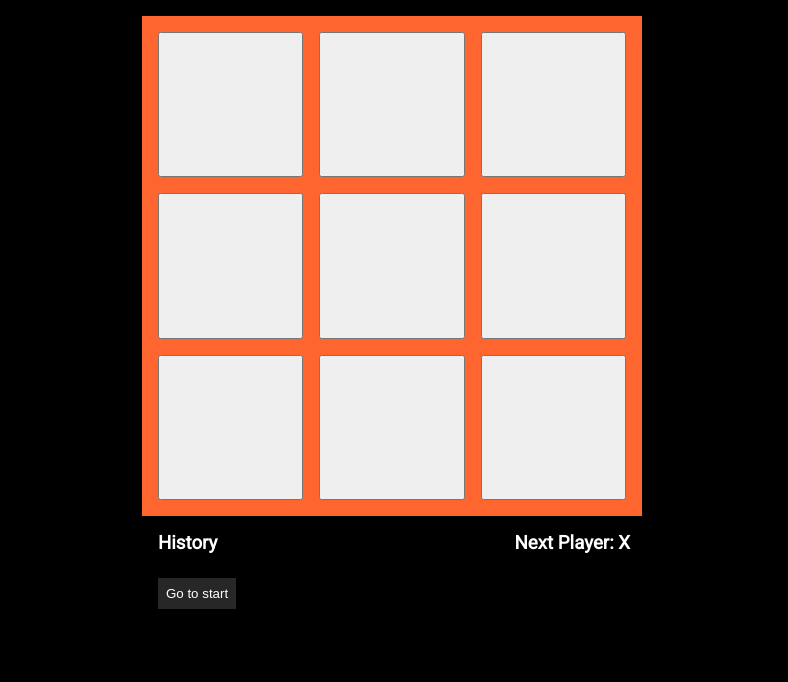
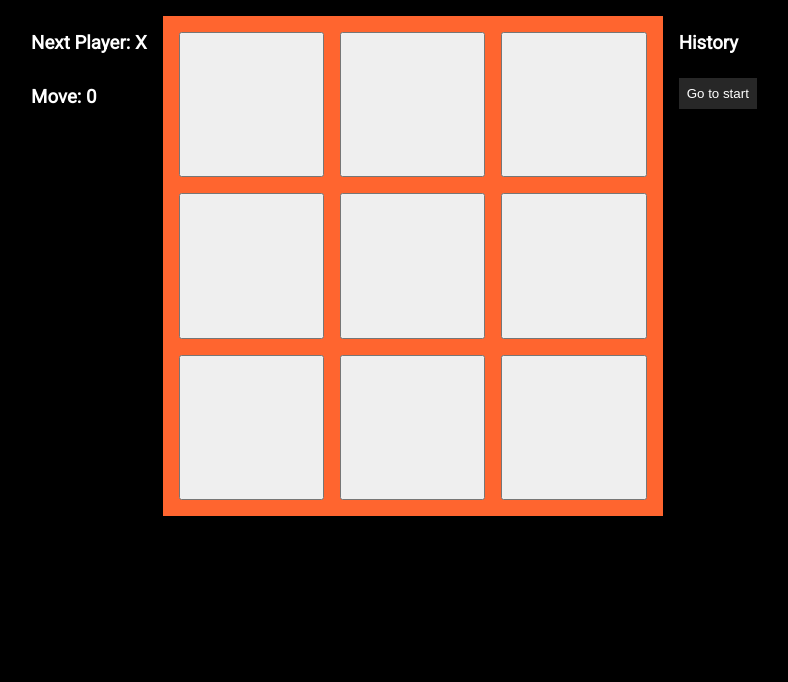
Before and after one commit to project-delphi/react, a React app in the folder tictactoe/: page / in a window 1280 px wide. Shown: the part 118-800 px from the top of the page, without its empty margins (246-1034 px from the left). Built offline with nearby package versions, Linux system fonts and the light colour scheme.

Commit message:
improvement(ui): update to use column display and avoid scrolling

```diff
--- a/tictactoe/src/components/Game.js
+++ b/tictactoe/src/components/Game.js
@@ -48,14 +48,23 @@ const Game = () => {
   return (
     <>
       <h1>React Tic Tac Toe - With Hooks</h1>
+      <main>
+        <ul>
+          <li>
+            <h3>{winner ? "Winner " + winner : "Next Player: " + xO}</h3>
+          </li>
+          <li>
+            <h3>Move: {stepNumber}</h3>
+          </li>
+        </ul>
         <Board squares={squares} onClick={handleClick}></Board>
         <div className="info-wrapper">
           <div>
             <h3>History</h3>
             {renderMoves()}
           </div>
-        <h3>{winner ? "Winner " + winner : "Next Player: " + xO}</h3>
         </div>
+      </main>
     </>
   );
 };
--- a/tictactoe/src/index.css
+++ b/tictactoe/src/index.css
@@ -69,3 +69,8 @@ li {
   padding: 0.5rem;
   margin: 0.5rem 1rem;
 }
+
+main {
+  display: flex;
+  justify-content: space-around;
+}
```
Lines whose indentation alone changed are shown as unchanged.
